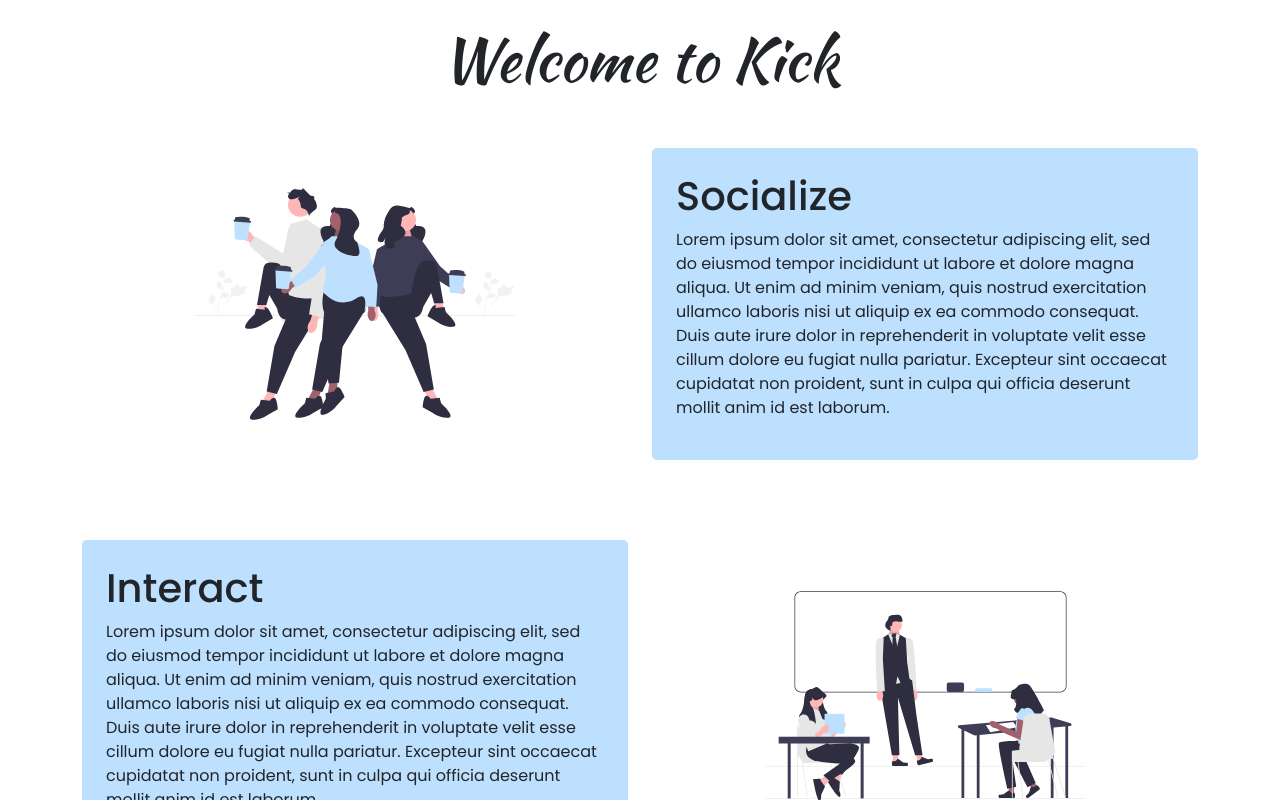
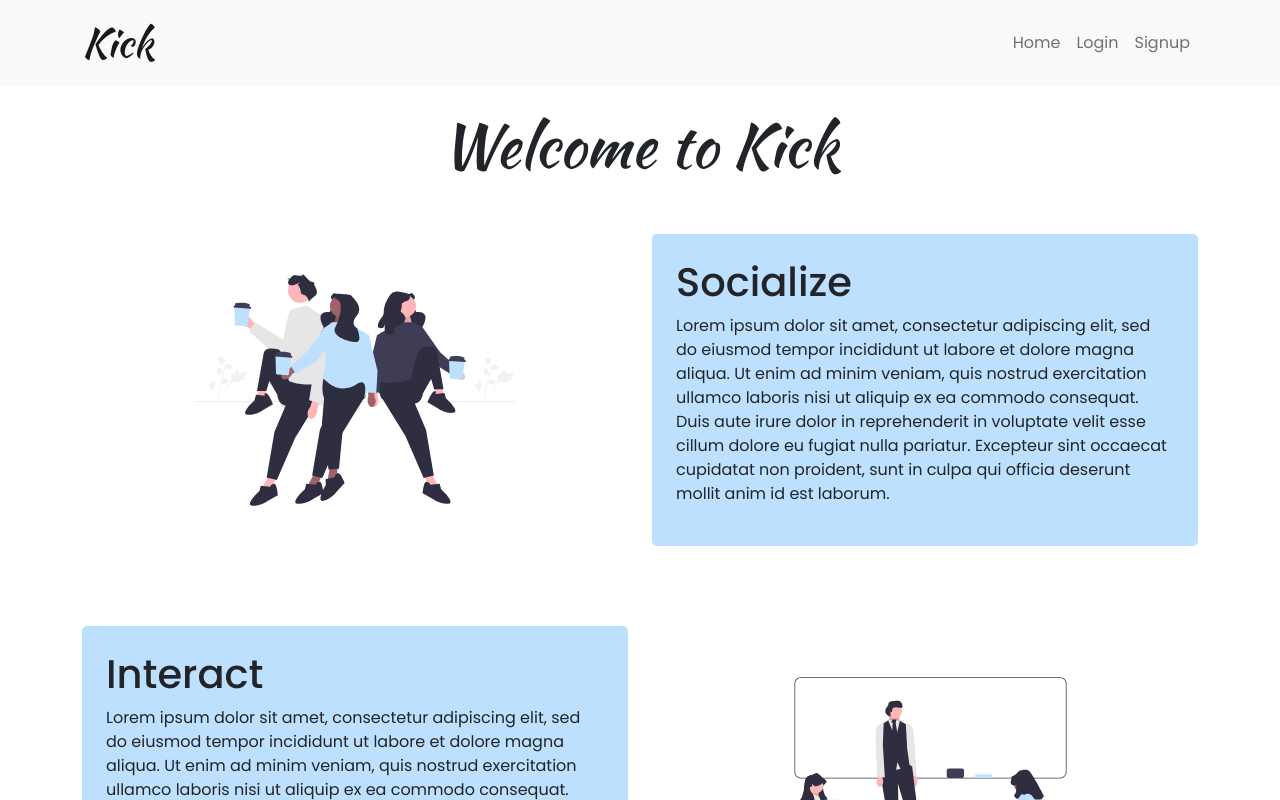
Before and after one commit to jerichogragasin/kick, a React (Create React App) app in the folder client/: page / in a window 1280 px wide. Shown: the top 800 px of the page. Built offline with nearby package versions, Linux system fonts and the light colour scheme.

Commit message:
Moved Navbar here

```diff
--- a/client/src/App.js
+++ b/client/src/App.js
@@ -10,9 +10,13 @@ import Homepage from './pages/Hompage';
 import Userpage from './pages/Userpage';
 import Signup from './pages/Signup';
 import Login from './pages/Login';
+import HomepageNavbar from './components/Navbars/HomepageNavbar';
+
 
 const App = () => {
   return (
+    <div>
+      <HomepageNavbar />
       <Router>
         <Routes>
           <Route path="/" element={<Homepage />}>
@@ -23,6 +27,8 @@ const App = () => {
           <Route path="/signup" element={<Signup />} />
         </Routes>
       </Router>
+    </div>
+
   );
 }
 
```
Lines whose indentation alone changed are shown as unchanged.
